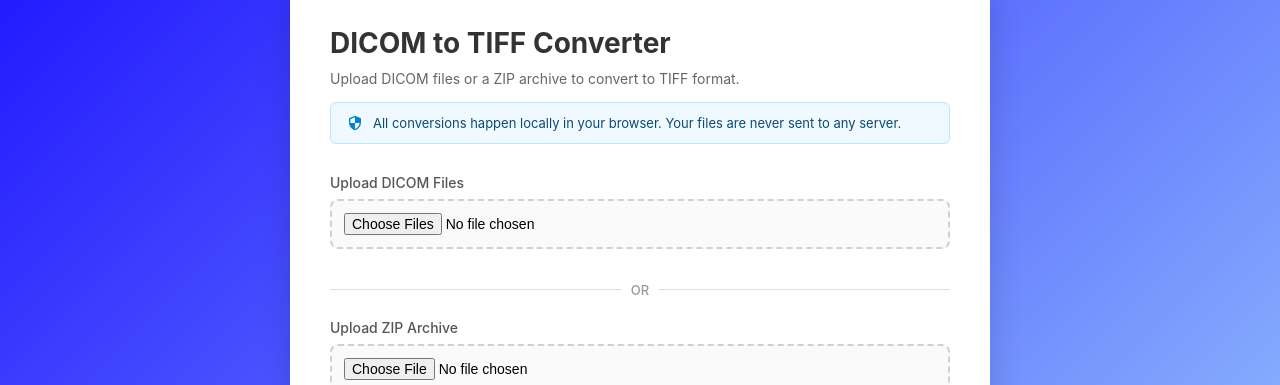
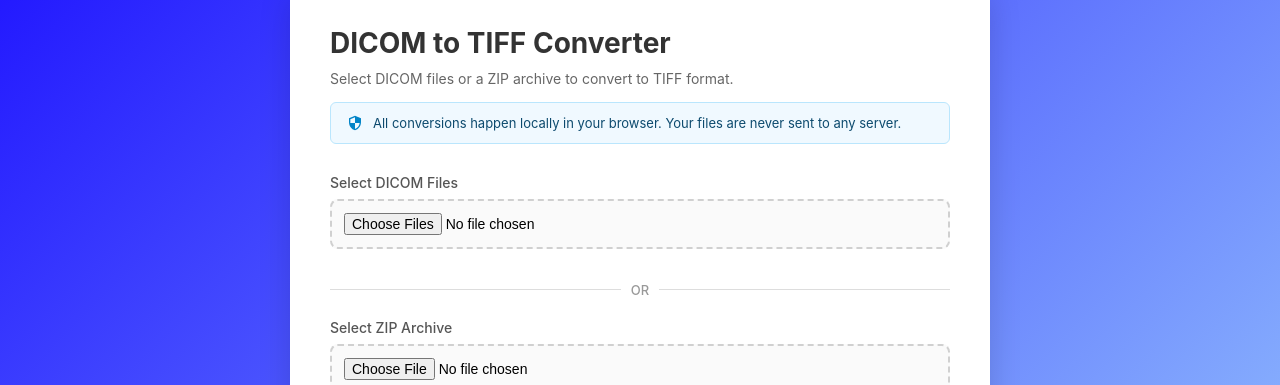
Before and after one commit to conflux-xyz/dicom2tiff, a plain HTML site: page examples/web/index.html in a window 1280 px wide. Shown: the part 158-543 px from the top of the page. Drawn offline with Linux system fonts and the light colour scheme.

Commit message:
More updates

```diff
--- a/examples/web/index.html
+++ b/examples/web/index.html
@@ -251,7 +251,7 @@
 
     <div class="container">
       <h1>DICOM to TIFF Converter</h1>
-      <p class="subtitle">Upload DICOM files or a ZIP archive to convert to TIFF format.</p>
+      <p class="subtitle">Select DICOM files or a ZIP archive to convert to TIFF format.</p>
 
       <div class="privacy-notice">
         <svg xmlns="http://www.w3.org/2000/svg" viewBox="0 0 24 24">
@@ -261,7 +261,7 @@
       </div>
 
     <div class="upload-section">
-      <label class="upload-label" id="dicomLabel">Upload DICOM Files</label>
+      <label class="upload-label" id="dicomLabel">Select DICOM Files</label>
       <input type="file" id="dicomFiles" multiple accept=".dcm,.dicom" />
       <div id="dicomFileList" class="file-list" style="display: none;"></div>
     </div>
@@ -269,7 +269,7 @@
     <div class="divider"><span>OR</span></div>
 
     <div class="upload-section">
-      <label class="upload-label" id="zipLabel">Upload ZIP Archive</label>
+      <label class="upload-label" id="zipLabel">Select ZIP Archive</label>
       <input type="file" id="zipFile" accept=".zip" />
     </div>
 
```
